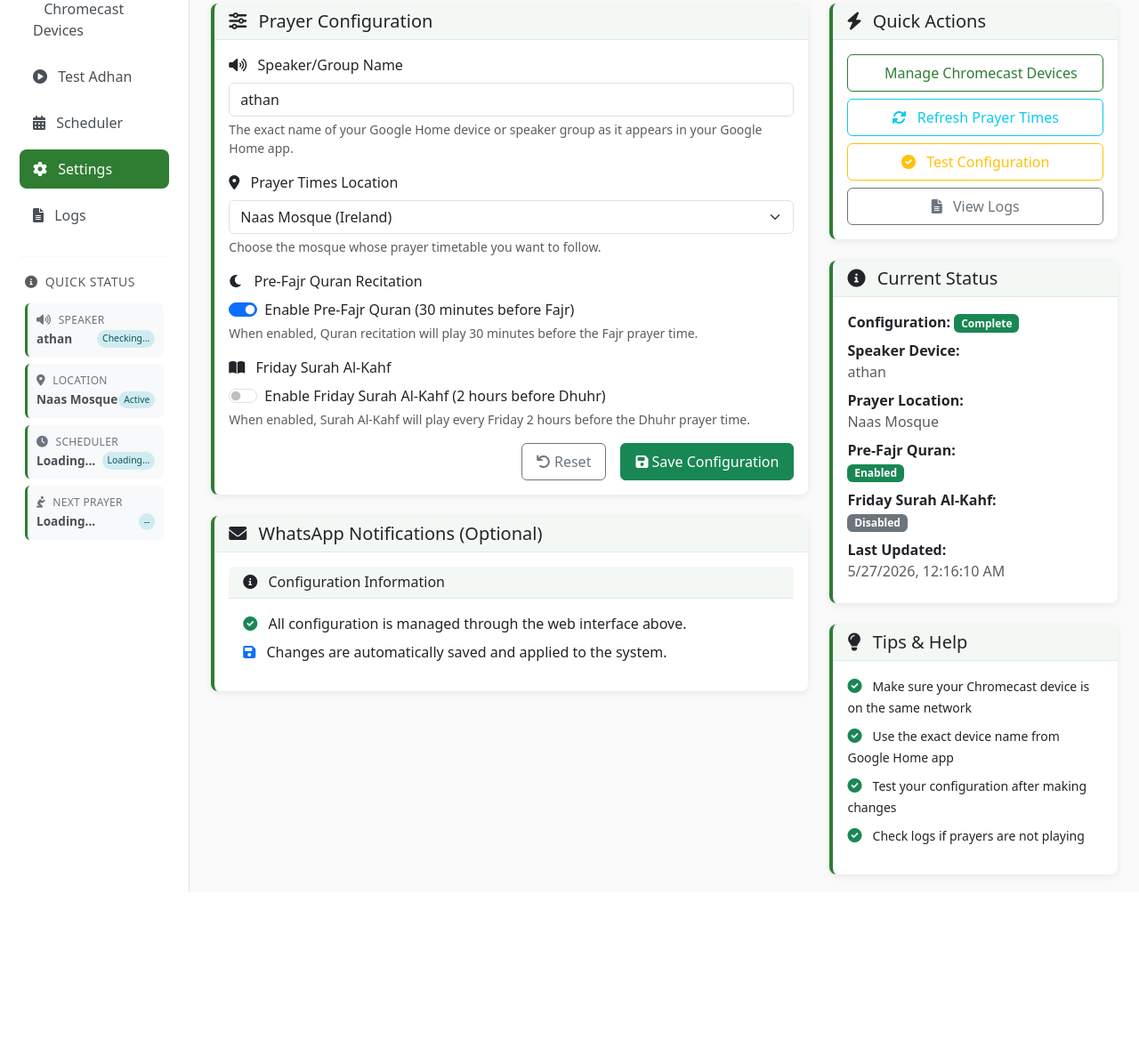
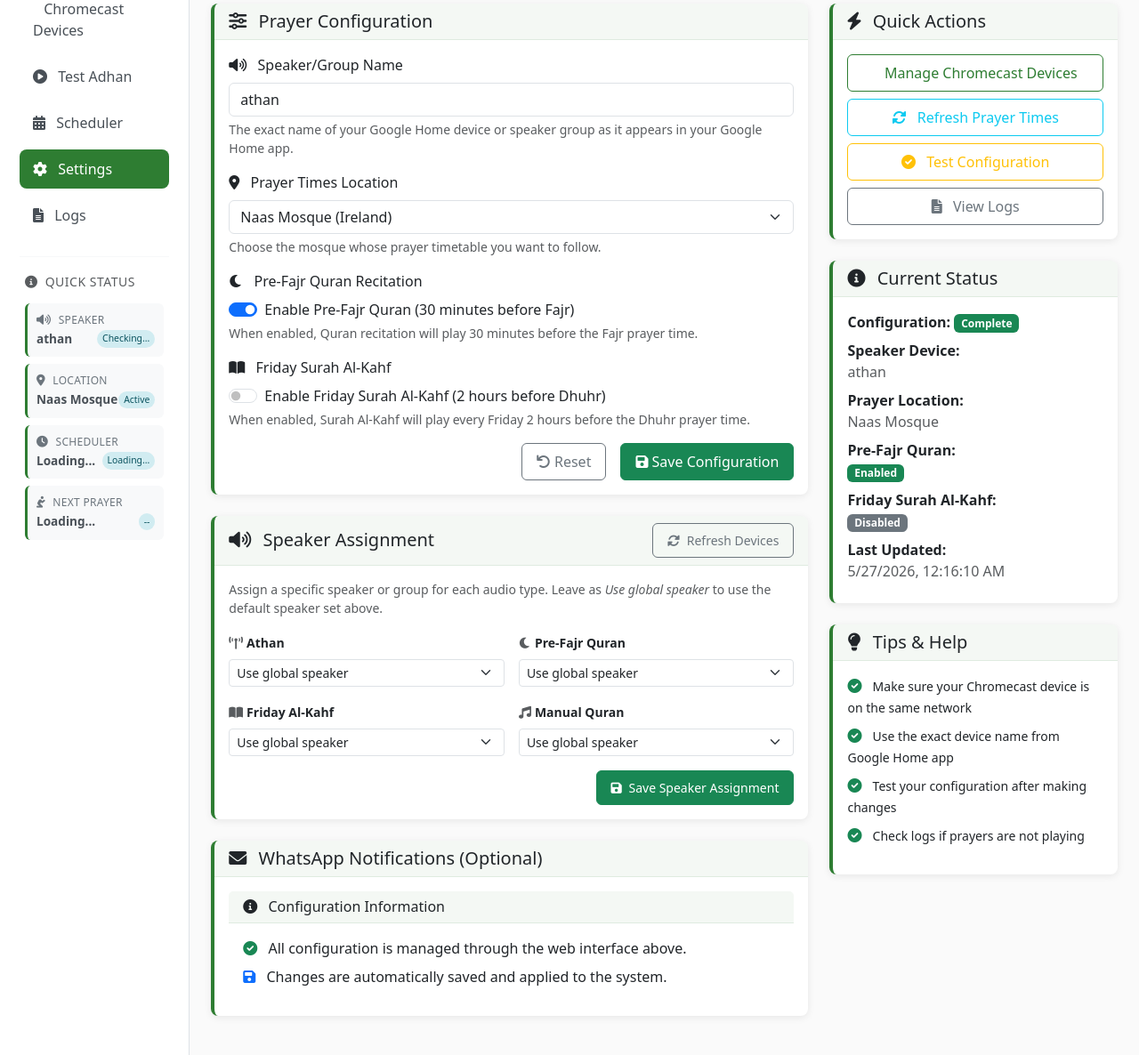
Before and after one commit to shenhab/Automated-Azan, a Flask app: page /settings in a window 1280 px wide. Shown: the part 162-1348 px from the top of the page at 89% size. Before the commit the page ends 1165 px from the top, so only its background shows below. Run offline with Flask 3, Linux system fonts and the light colour scheme; data that the repository does not hold is empty; parts of the project's set-up code (start-up, migrations or seed data) failed here and were passed over; some libraries are stand-ins or nearby versions.

Commit message:
adding speaker group per media type

```diff
--- a/settings.py
+++ b/settings.py
@@ -77,6 +77,20 @@ def _find_writable_path() -> Path:
 
 class SpeakerSettings(BaseModel):
     group_name: str = Field("athan", min_length=1, max_length=100)
+    athan_speaker: str = ""
+    pre_fajr_speaker: str = ""
+    friday_kahf_speaker: str = ""
+    quran_speaker: str = ""
+
+    def resolve(self, type_: str) -> str:
+        """Return the effective speaker name for this audio type (falls back to group_name)."""
+        overrides = {
+            "athan": self.athan_speaker,
+            "pre_fajr": self.pre_fajr_speaker,
+            "friday_kahf": self.friday_kahf_speaker,
+            "quran": self.quran_speaker,
+        }
+        return overrides.get(type_, "") or self.group_name
 
 
 class PrayerSettings(BaseModel):
@@ -150,6 +164,10 @@ class Settings(BaseModel):
         """Flat dict for API responses and template context."""
         return {
             "speakers_group_name": self.speaker.group_name,
+            "athan_speaker": self.speaker.athan_speaker,
+            "pre_fajr_speaker": self.speaker.pre_fajr_speaker,
+            "friday_kahf_speaker": self.speaker.friday_kahf_speaker,
+            "quran_speaker": self.speaker.quran_speaker,
             "location": self.prayer.location,
             "pre_fajr_enabled": self.prayer.pre_fajr_enabled,
             "pre_fajr_minutes": self.prayer.pre_fajr_minutes,
--- a/templates/settings.html
+++ b/templates/settings.html
@@ -97,6 +97,51 @@
                         </button>
                     </div>
                 </form>
+            </div>
+        </div>
+
+        <!-- Speaker Assignment -->
+        <div class="card islamic-card mb-4">
+            <div class="card-header d-flex justify-content-between align-items-center">
+                <h5 class="card-title mb-0">
+                    <i class="fas fa-volume-up me-2"></i>
+                    Speaker Assignment
+                </h5>
+                <button class="btn btn-outline-secondary btn-sm" type="button" onclick="refreshDevices(this)">
+                    <i class="fas fa-sync-alt me-1"></i> Refresh Devices
+                </button>
+            </div>
+            <div class="card-body">
+                <p class="text-muted small mb-3">
+                    Assign a specific speaker or group for each audio type.
+                    Leave as <em>Use global speaker</em> to use the default speaker set above.
+                </p>
+                <div class="row g-3 mb-3" id="speaker-assignment-rows">
+                    {% set speaker_types = [
+                        ('athan_speaker',        'Athan',            'fas fa-broadcast-tower'),
+                        ('pre_fajr_speaker',     'Pre-Fajr Quran',   'fas fa-moon'),
+                        ('friday_kahf_speaker',  'Friday Al-Kahf',   'fas fa-book-open'),
+                        ('quran_speaker',        'Manual Quran',     'fas fa-music'),
+                    ] %}
+                    {% for field, label, icon in speaker_types %}
+                    <div class="col-sm-6">
+                        <label class="form-label small fw-semibold">
+                            <i class="{{ icon }} me-1 text-muted"></i>{{ label }}
+                        </label>
+                        <select class="form-select form-select-sm speaker-select"
+                                id="select-{{ field }}"
+                                data-field="{{ field }}"
+                                data-saved="{{ config.get(field, '') }}">
+                            <option value="">Use global speaker</option>
+                        </select>
+                    </div>
+                    {% endfor %}
+                </div>
+                <div class="d-flex justify-content-end">
+                    <button type="button" class="btn btn-success btn-sm" onclick="saveSpeakerAssignment()">
+                        <i class="fas fa-save me-1"></i> Save Speaker Assignment
+                    </button>
+                </div>
             </div>
         </div>
 
@@ -575,6 +620,67 @@
         }
     }
 
+    // ---------- Speaker Assignment ----------
+    function refreshDevices(btn) {
+        const orig = btn ? btn.innerHTML : '';
+        if (btn) { btn.disabled = true; btn.innerHTML = '<i class="fas fa-spinner fa-spin me-1"></i> Refreshing…'; }
+        fetch('/api/chromecast/devices')
+            .then(r => r.json())
+            .then(data => populateSpeakerSelects(data.devices || []))
+            .catch(() => {})
+            .finally(() => { if (btn) { btn.disabled = false; btn.innerHTML = orig; } });
+    }
+
+    function populateSpeakerSelects(devices) {
+        document.querySelectorAll('.speaker-select').forEach(sel => {
+            const saved = sel.dataset.saved || '';
+            sel.innerHTML = '<option value="">Use global speaker</option>';
+            devices.forEach(name => {
+                const opt = document.createElement('option');
+                opt.value = name;
+                opt.textContent = name;
+                if (name === saved) opt.selected = true;
+                sel.appendChild(opt);
+            });
+            if (saved && !devices.includes(saved)) {
+                // Device was saved but not currently discovered — show it greyed out
+                const opt = document.createElement('option');
+                opt.value = saved;
+                opt.textContent = saved + ' (not found)';
+                opt.selected = true;
+                opt.style.color = '#999';
+                sel.appendChild(opt);
+            }
+        });
+    }
+
+    function saveSpeakerAssignment() {
+        const payload = {
+            speakers_name: document.getElementById('speakers-name').value.trim(),
+        };
+        document.querySelectorAll('.speaker-select').forEach(sel => {
+            payload[sel.dataset.field] = sel.value;
+        });
+        fetch('/api/save-config', {
+            method: 'POST',
+            headers: {'Content-Type': 'application/json'},
+            body: JSON.stringify(payload),
+        })
+        .then(r => r.json())
+        .then(data => {
+            if (data.success) {
+                showAlert('Speaker assignment saved.', 'success');
+                // Update saved markers so refresh re-selects correctly
+                document.querySelectorAll('.speaker-select').forEach(sel => {
+                    sel.dataset.saved = sel.value;
+                });
+            } else {
+                showAlert('Save failed: ' + (data.error || 'unknown error'), 'danger');
+            }
+        })
+        .catch(err => showAlert('Error: ' + err, 'danger'));
+    }
+
     // Initialize
     document.addEventListener('DOMContentLoaded', function() {
         document.getElementById('last-update-time').textContent = new Date().toLocaleString();
@@ -584,6 +690,9 @@
 
         // Setup real-time validation
         setupValidation();
+
+        // Load devices for speaker assignment dropdowns
+        refreshDevices(null);
     });
 
     function loadCurrentConfig() {
--- a/web_interface.py
+++ b/web_interface.py
@@ -718,6 +718,16 @@ def api_quran_stations():
     return jsonify({"success": True, "station": ChromecastManager.QURAN_STATION})
 
 
+@app.route('/api/chromecast/devices', methods=['GET'])
+def api_chromecast_devices():
+    """Return discovered Chromecast device names for speaker-assignment dropdowns."""
+    try:
+        names = web_cast_manager.get_discovered_device_names() if web_cast_manager else []
+        return jsonify({"success": True, "devices": names})
+    except Exception as e:
+        return jsonify({"success": False, "devices": [], "error": str(e)})
+
+
 @app.route('/api/quran/play', methods=['POST'])
 def api_quran_play():
     """Start a random Quran radio stream on the configured speaker."""
@@ -770,8 +780,12 @@ def api_save_config():
         if not speakers_name:
             return jsonify({'success': False, 'error': 'Speaker name is required'}), 400
 
-        updates: dict = {'speaker': {'group_name': speakers_name}}
-        settings_updated = ['speakers_group_name']
+        speaker_update: dict = {'group_name': speakers_name}
+        for key in ('athan_speaker', 'pre_fajr_speaker', 'friday_kahf_speaker', 'quran_speaker'):
+            if key in data:
+                speaker_update[key] = data[key].strip()
+        updates: dict = {'speaker': speaker_update}
+        settings_updated = ['speakers_group_name'] + [k for k in speaker_update if k != 'group_name']
 
         location = data.get('location', '').strip()
         if location:
```
Also changed, not shown: athan_scheduler.py (+7 -4 lines), chromecast_manager.py (+38 -7 lines).
